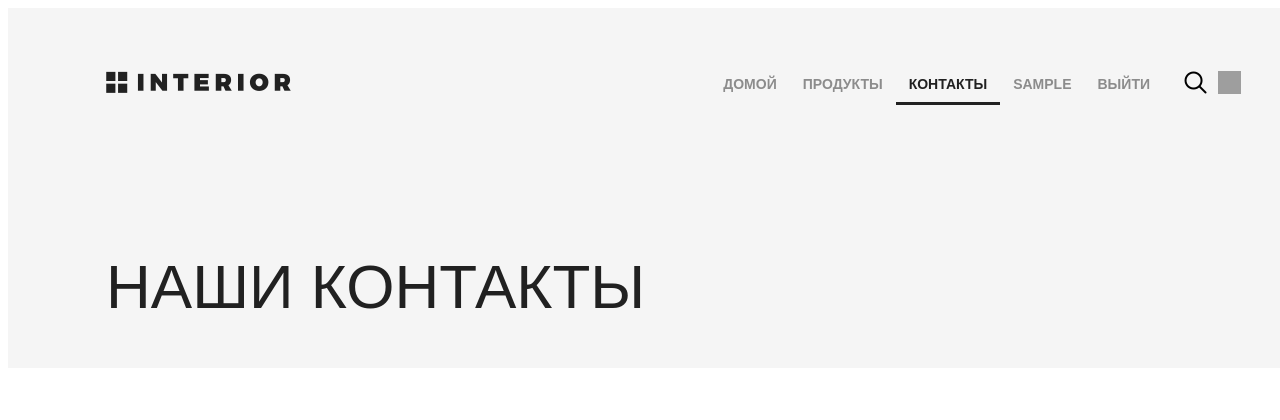
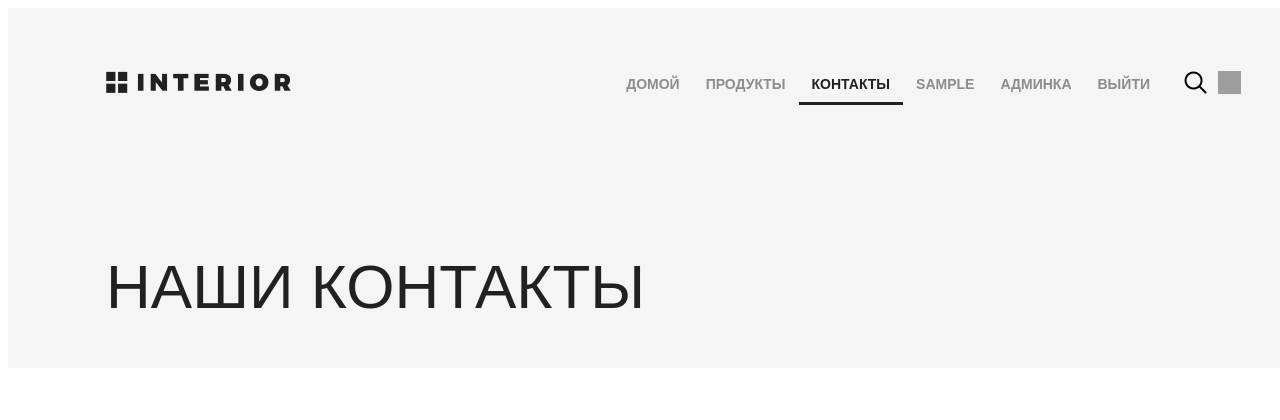
Before and after one commit to kolob2000/Geekshop, a Django app: page /contact/ in a window 1280 px wide; the page is wider, and only the part inside the window is pictured. Shown: the top 420 px of that part. Run offline with Django 3.2, Linux system fonts and the light colour scheme; the visitor is signed in with stand-in values (Sample User, id 1); data comes from the database, SQL or seed files in the repository; parts of the project's set-up code (start-up, migrations or seed data) failed here and were passed over; grey boxes are pictures that could not be loaded.

Commit message:
add admin url to top menu

```diff
--- a/mainapp/templates/mainapp/includes/inc_menu.html
+++ b/mainapp/templates/mainapp/includes/inc_menu.html
@@ -9,6 +9,10 @@
     {% if user.is_authenticated %}
         <li><a class="{% if 'user_profile' in request.path or 'user_edit' in request.path %}active{% endif %}"
                href="{% url 'auth:user_profile' %}">{{ user.username }}</a></li>
+        {% if user.is_superuser %}
+            <li><a class=""
+               href="{% url 'admin:index' %}">Админка</a></li>
+        {% endif %}
         <li><a class="{% if 'logout' in request.path %}active{% endif %}"
                href="{% url 'auth:logout' %}">Выйти</a></li>
     {% else %}
```
